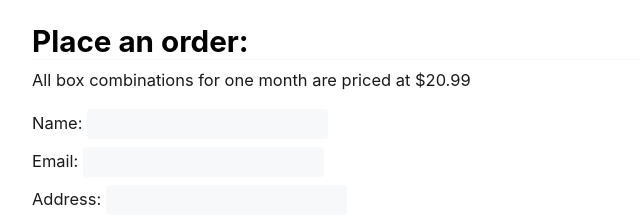
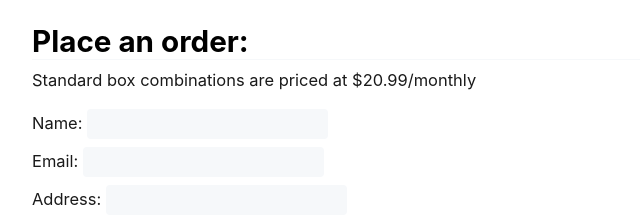
Before and after one commit to corrinre/framework-challenge, a plain HTML site: page index.html in a window 1280 px wide. Shown: the part 1337-1557 px from the top of the page, 233-873 px from the left. Drawn offline with Linux system fonts and the light colour scheme; a web font is replaced by a local one.

Commit message:
text changes

```diff
--- a/index.html
+++ b/index.html
@@ -25,7 +25,7 @@
     <section>
         <h2>Place an order:</h2>
         <p>
-            All box combinations for one month are priced at $20.99
+            Standard box combinations are priced at $20.99/monthly
         </p>
         <form>
             <label>Name:</label>
```
